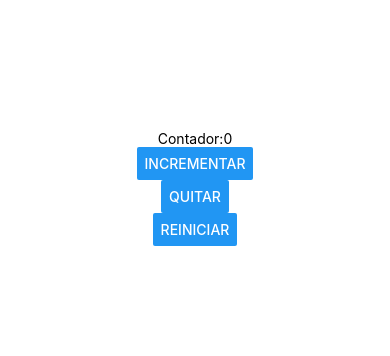
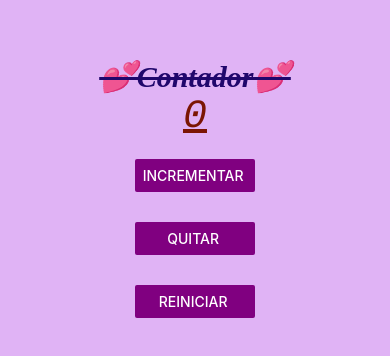
Before and after one commit to AriandaGuzmanCamargo/PAM215, a React Native app in the folder intro/: screen / in a window 390 px wide. Shown: the part 234-590 px from the top of the page. Built offline with nearby package versions, Linux system fonts and the light colour scheme.

Commit message:
Practica 6
En esta practica aprendimos mucho, desde como darle los estilos a los textos, pantallas botones y también todos los componentes de los estilos para cada elemento. Tambien aprendimos a como exportar todo nuestro componente  en otro archivo

```diff
--- a/intro/App.js
+++ b/intro/App.js
@@ -1,32 +1,7 @@
-//1. imports:Zona de importaciones
-import { StatusBar } from 'expo-status-bar';
-import { StyleSheet, Text, View , Button } from 'react-native';
-import React, { useState } from 'react';
-
+import ContadorScreens from './screens/ContadorScreens';//importacion de componente
 //2. Main: Zona de componentes
 export default function App() {
-
-  const[contador,setContador] = useState(0);
-
   return (
-    <View style={styles.container}>
-
-      <Text>Contador:{contador}</Text>
-
-      <Button title='Incrementar'onPress={()=>setContador(contador+1)}> </Button>
-      <Button title='Quitar'onPress={()=>setContador(contador-1)}> </Button>
-      <Button title='Reiniciar'onPress={()=>setContador(0)}> </Button>
-      <StatusBar style="auto" />
-    </View>
+    <ContadorScreens></ContadorScreens>//llamado al componente
   );
 }
-//3. Styles: Zona de estilos y posicionamiento
-const styles = StyleSheet.create({
-  container: {
-    color:'black',
-    flex: 2,
-    backgroundColor: '#ffffffff',
-    alignItems: 'center',
-    justifyContent: 'center',
-  },
-});
--- /dev/null
+++ b/intro/screens/ContadorScreens.js
@@ -0,0 +1,56 @@
+//1. imports:Zona de importaciones
+import { StatusBar } from 'expo-status-bar';
+import { StyleSheet, Text, View , Button } from 'react-native';
+import React, { useState } from 'react';
+
+//2. Main: Zona de componentes
+export default function App() {
+
+  const[contador,setContador] = useState(0);
+
+  return (
+    <View style={styles.container}>
+
+      <Text style={styles.texto}>💕Contador💕</Text>
+      <Text style={styles.texto2}>{contador}</Text>
+
+      <View style={styles.contenedorBotones}>
+      <Button color="purple" title='Incrementar 'onPress={()=>setContador(contador+1)}> </Button>
+      <Button color="purple" title='Quitar 'onPress={()=>setContador(contador-1)}> </Button>
+      <Button color="purple" title='Reiniciar 'onPress={()=>setContador(0)}> </Button>
+      </View>
+
+      <StatusBar style="auto" />
+    </View>
+  );
+}
+//3. Styles: Zona de estilos y posicionamiento
+const styles = StyleSheet.create({
+  container: {
+    flex: 1, //
+    backgroundColor: '#e0b3f5ff',//fondo
+    alignItems: 'center',//alineacion horizontal eje x(start,center,end)
+    justifyContent: 'center',//alineacion vertical eje y(start,center,end)
+  },
+  texto:{
+    fontFamily:"Times New Roman",//fuente
+    fontSize:30,//tamaño de la fuente
+    color:"#20076cff",//color de la fuente
+    fontWeight:"bold",//grosor de la fuente(normal,bold)
+    fontStyle:"italic",//estilo de la fuente(normal,italic)
+    textDecorationLine:"line-through",//decoracion de la fuente(none,underline,line-through)
+  },
+  texto2:{
+    fontFamily:"Courier",//fuente
+    fontSize:40,//tamaño de la fuente
+    color:"#7b1503ff",//color de la fuente
+    fontWeight:"500",//grosor de la fuente(normal,bold)
+    fontStyle:"italic",//estilo de la fuente(normal,italic)
+    textDecorationLine:"underline",//decoracion de la fuente(none,underline,line-through)
+  },
+  contenedorBotones:{
+    marginTop:20,//separacion margen superior
+    flexDirection:"column",//direccion de los elementos(row,column)
+    gap:30,//separacion entre los elementos
+  },
+});
```
